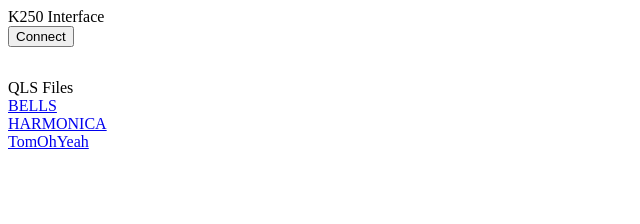
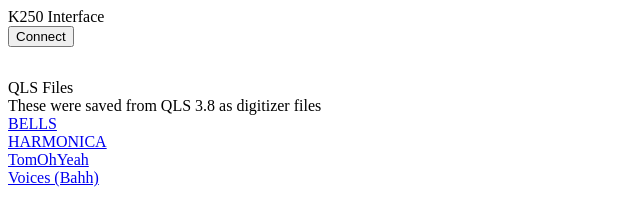
Before and after one commit to tomcrofton/qlsweb, a plain HTML site: page index.html in a window 1280 px wide. Shown: the whole page, without its empty margins (0-640 px from the left). Drawn offline with Linux system fonts and the light colour scheme.

Commit message:
add file and note

```diff
--- a/index.html
+++ b/index.html
@@ -41,9 +41,11 @@
 
 <div style="padding-top: 2em;">
     <div>QLS Files</div>
+    <div>These were saved from QLS 3.8 as digitizer files</div>
     <a href="qlsfiles/BELLS">BELLS</a> <br/>
     <a href="qlsfiles/HARMONICA">HARMONICA</a> <br/>
-    <a href="qlsfiles/TomOhYeah">TomOhYeah</a>
+    <a href="qlsfiles/TomOhYeah">TomOhYeah</a> <br/>
+    <a href="qlsfiles/Voices (Bahh)">Voices (Bahh)</a>
 </div>
 
 <script>
```
Also changed, not shown: 1 other file.
